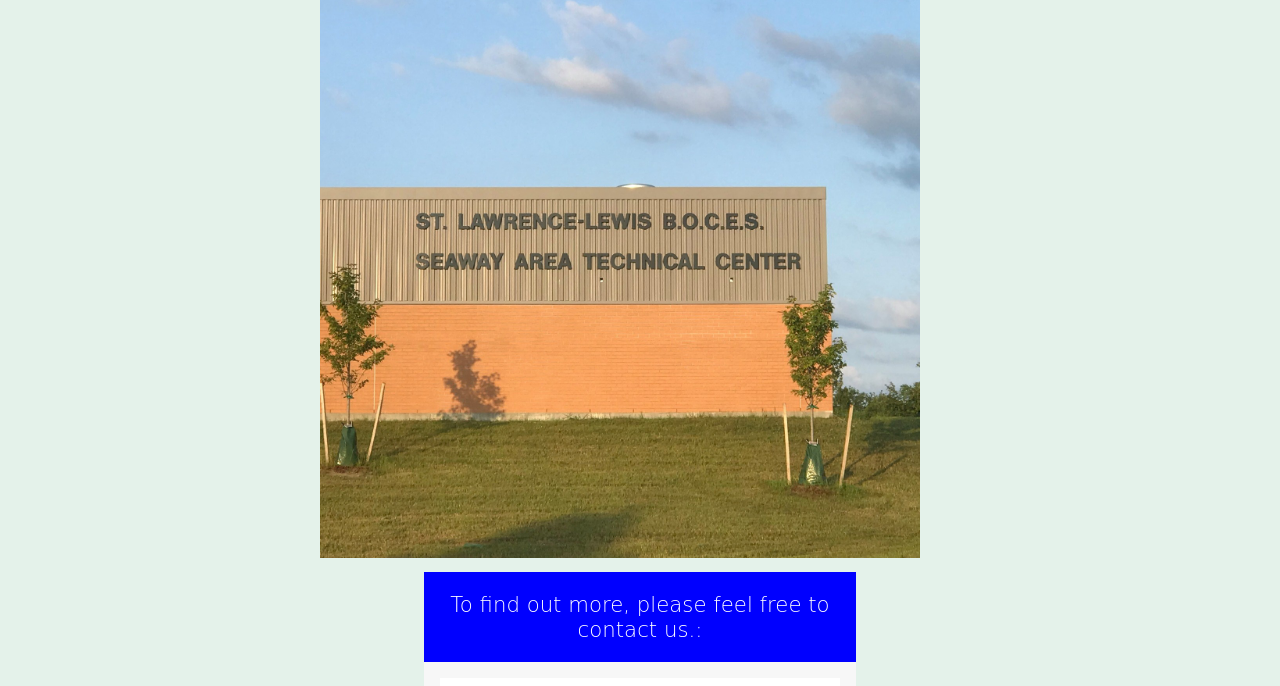
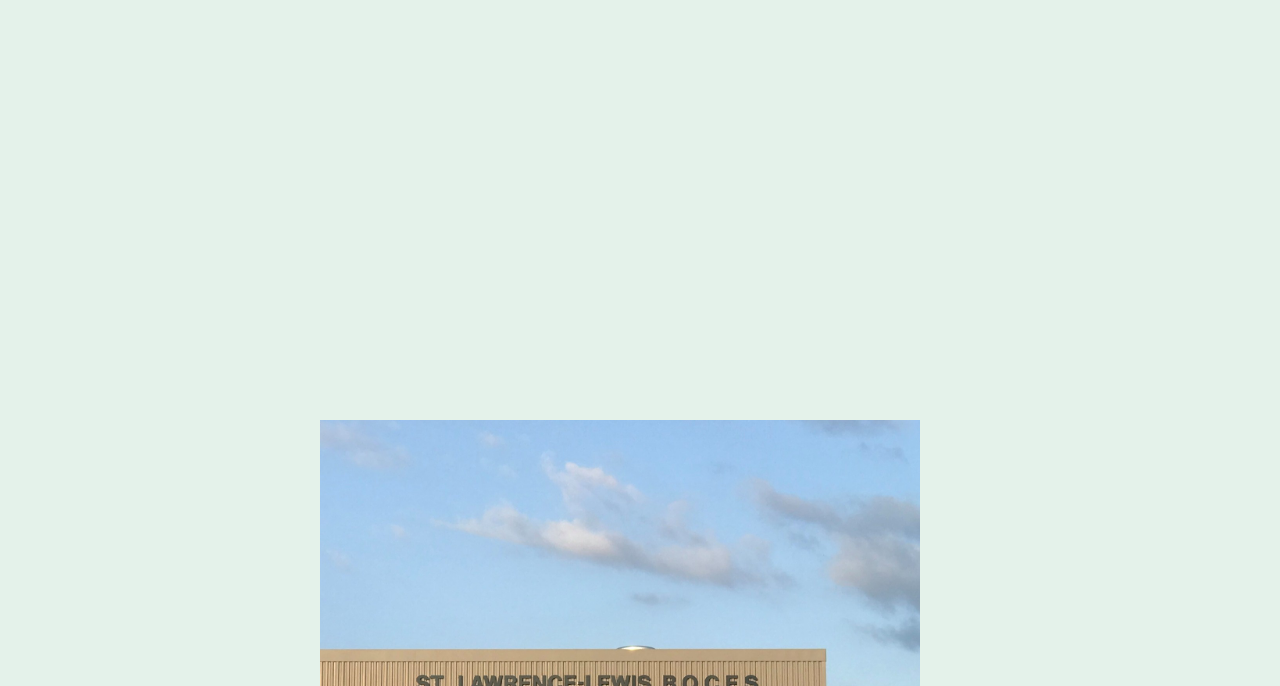
Before and after one commit to Dylandog5002/project1, a plain HTML site: page news.html in a window 1280 px wide. Shown: the part 414-1100 px from the top of the page. Drawn offline with Linux system fonts and the light colour scheme.

Commit message:
Update styles.css

```diff
--- a/css/styles.css
+++ b/css/styles.css
@@ -370,3 +370,13 @@ box-sizing: border-box;
   margin-right: auto;
   width: 50%;
 }
+
+#bob{
+margin: 0 auto;
+	width: 80%;
+	min-height: 500px;
+	font-size: 1.8em;
+	font-family: 'Crimson Pro', serif;
+    background-color: #E4F2EA;
+		text-align: center;
+}
```
